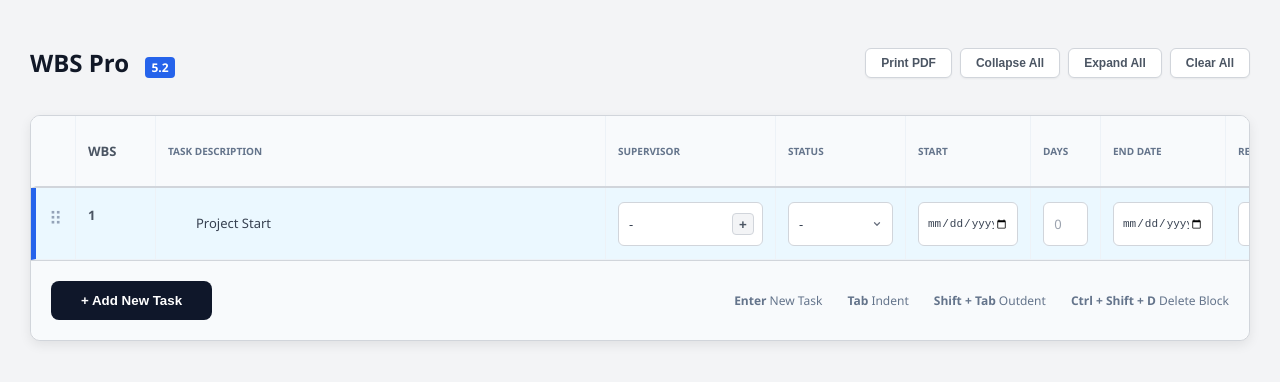
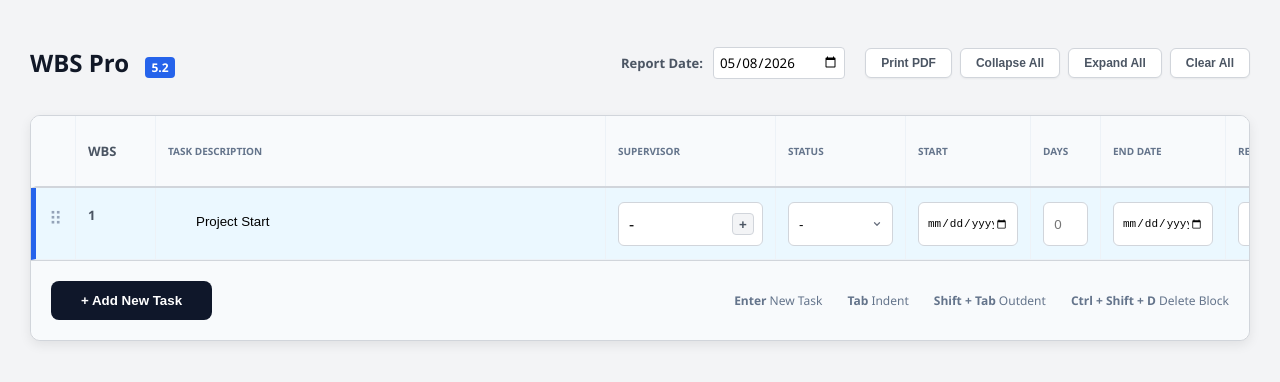
Before and after one commit to jayeshk9/wbs-pro-tool, a React (Create React App) app: page / in a window 1280 px wide. Shown: the top 382 px of the page. Built offline with nearby package versions, Linux system fonts and the light colour scheme.

Commit message:
report changes and dashboard style

```diff
--- a/src/App.css
+++ b/src/App.css
@@ -11,8 +11,17 @@
   --text-size: 13px;
   --text-color: #374151;
   --placeholder-color: #9ca3af;
-  /* Uniform border width to ensure vertical alignment */
   --accent-width: 5px;
+
+  /* Status & Date Colors */
+  --red-bg: #fee2e2;
+  --red-text: #b91c1c;
+  --orange-bg: #ffedd5;
+  --orange-text: #c2410c;
+  --blue-bg: #eff6ff;
+  --blue-text: #1d4ed8;
+  --green-bg: #f0fdf4;
+  --green-text: #15803d;
 }
 
 .App { padding: 30px; background: #f3f4f6; min-height: 100vh; font-family: var(--font-main); }
@@ -21,6 +30,10 @@
 .header-top { display: flex; justify-content: space-between; align-items: center; }
 .header-top h1 { font-size: 24px; color: #111827; }
 .header-top h1 small { font-size: 12px; background: var(--primary); color: white; padding: 2px 6px; border-radius: 4px; margin-left: 10px; }
+
+.header-controls { display: flex; align-items: center; gap: 20px; }
+.date-selector { display: flex; align-items: center; gap: 10px; font-size: 13px; font-weight: 600; color: #4b5563; }
+.date-selector input { padding: 5px; border-radius: 4px; border: 1px solid var(--border); font-family: inherit; }
 
 .bulk-actions { display: flex; gap: 8px; }
 
@@ -45,21 +58,19 @@
   min-height: var(--row-height);
   position: relative;
   width: 100%;
-  /* Fixed left border space for ALL rows to align grid lines */
   border-left: var(--accent-width) solid transparent;
 }
 .wbs-row:hover { filter: brightness(0.98); }
 .z-top { z-index: 100 !important; }
 
-/* Level Colors: Dark to Light Grey (Except Level 0) */
-.wbs-row.level-0 { background-color: #ebf8ff; border-left-color: #2563eb; }
-.wbs-row.level-1 { background-color: #cbd5e0; }
-.wbs-row.level-2 { background-color: #e2e8f0; }
+/* Level Colors: Level 1 is white, then gets darker */
+.wbs-row.level-0 { background-color: #ebf8ff; }
+.wbs-row.level-1 { background-color: #ffffff; }
+.wbs-row.level-2 { background-color: #f8fafc; }
 .wbs-row.level-3 { background-color: #f1f5f9; }
-.wbs-row.level-4, .wbs-row.level-5 { background-color: #f8fafc; }
+.wbs-row.level-4, .wbs-row.level-5 { background-color: #e2e8f0; }
 
-/* Alignment: Highlight collapsed parents with a darker tint and the blue accent */
-.wbs-row.collapsed-parent { border-left-color: #2563eb !important; filter: brightness(0.95); }
+.wbs-row.blue-accent { border-left-color: #2563eb !important; }
 
 .col {
   padding: 0 12px;
@@ -82,7 +93,6 @@
 
 .header-row .col { align-items: center; padding-top: 0; height: 100%; }
 
-/* Fixed Column Widths for Screen Fit */
 .drag-handle-placeholder, .drag-handle { width: 40px; justify-content: center; }
 .drag-handle { padding-top: 18px; color: #94a3b8; font-size: 18px; cursor: grab; }
 
@@ -94,23 +104,6 @@
 .day-col { width: 70px; }
 .remarks-col { flex: 1; min-width: 250px; border-right: 1px solid var(--grid-line); }
 .action-col { width: 45px; justify-content: center; border-right: none; align-items: center; padding-top: 0; flex-shrink: 0; }
-
-/* Input Standardization */
-.task-input-field,
-.clean-input,
-.select-clean,
-.remarks-textarea,
-.names-display {
-  font-family: var(--font-main);
-  font-size: var(--text-size);
-  color: var(--text-color);
-}
-
-.task-input-field::placeholder,
-.remarks-textarea::placeholder,
-.day-input-field::placeholder {
-  color: var(--placeholder-color);
-}
 
 .task-input-wrapper { width: 100%; padding-top: var(--input-offset); display: flex; align-items: center; }
 .task-input-field { flex: 1; border: none; padding: 12px 0; background: transparent; font-weight: 500; }
@@ -129,6 +122,23 @@
   margin-bottom: 12px;
 }
 
+/* Status Color Classes */
+.status-bg-to-be-started { background-color: var(--orange-bg) !important; border-color: #fed7aa; }
+.status-text-to-be-started { color: var(--orange-text) !important; font-weight: 600; }
+
+.status-bg-in-progress { background-color: var(--blue-bg) !important; border-color: #bfdbfe; }
+.status-text-in-progress { color: var(--blue-text) !important; font-weight: 600; }
+
+.status-bg-completed { background-color: var(--green-bg) !important; border-color: #bbf7d0; }
+.status-text-completed { color: var(--green-text) !important; font-weight: 600; }
+
+.status-bg-stuck { background-color: var(--red-bg) !important; border-color: #fecaca; }
+.status-text-stuck { color: var(--red-text) !important; font-weight: 600; }
+
+/* Date Highlight */
+.date-highlight-red { background-color: var(--red-bg) !important; border-color: #fecaca; }
+.date-highlight-red input { color: var(--red-text) !important; font-weight: 600; }
+
 .clean-input { width: 100%; border: none; background: transparent; height: 100%; padding: 0 8px; outline: none; }
 .day-input-field { text-align: center; padding: 0; }
 .date-input { font-family: monospace; font-size: 11px; }
@@ -145,7 +155,7 @@
 }
 .collapse-toggle.hidden { visibility: hidden; }
 
-/* Arrow Colors */
+/* Restored Arrow Colors per Level */
 .arrow-level-0 { color: #2563eb; }
 .arrow-level-1 { color: #d97706; }
 .arrow-level-2 { color: #059669; }
--- a/src/App.js
+++ b/src/App.js
@@ -19,6 +19,8 @@
     ];
   });
 
+  // Today/Report date selector state
+  const [reportDate, setReportDate] = useState(new Date().toISOString().split('T')[0]);
   const [focusId, setFocusId] = useState(null);
   const [activeMenu, setActiveMenu] = useState(null);
 
@@ -56,49 +58,96 @@
     return counters.slice(0, tasks[index].level + 1).join('.');
   };
 
+  const formatDateShort = (dateStr) => {
+    if (!dateStr) return '-';
+    const [y, m, d] = dateStr.split('-');
+    return `${d}/${m}/${y.slice(-2)}`;
+  };
+
+  const getStatusColor = (status) => {
+    switch (status) {
+      case 'to be started': return { fill: [255, 237, 213], text: [194, 65, 12] }; // Orange
+      case 'in progress': return { fill: [239, 246, 255], text: [29, 78, 216] }; // Blue
+      case 'completed': return { fill: [240, 253, 244], text: [21, 128, 61] }; // Green
+      case 'stuck': return { fill: [254, 226, 226], text: [185, 28, 28] }; // Red
+      default: return null;
+    }
+  };
+
   const exportToPDF = () => {
     const doc = new jsPDF('l', 'mm', 'a4');
-    const today = new Date().toLocaleDateString('en-GB', {
-        weekday: 'long', day: 'numeric', month: 'long', year: 'numeric'
-    });
+    const todayStr = formatDateShort(reportDate);
 
     doc.setFontSize(16);
-    doc.text("WBS-Project Report", 14, 15);
+    doc.text("Ajmer Estate Project Report", 14, 15);
     doc.setFontSize(10);
-    doc.text("Work Breakdown Structure", 14, 22);
-    doc.text(today, 14, 28);
+    doc.text(`Date: ${todayStr}`, 14, 22);
 
     const tableData = tasks.map((task, index) => {
       const wbsNum = generateWBSString(index);
-      const indent = "  ".repeat(task.level);
+      const indent = "    ".repeat(task.level);
       return [
         wbsNum,
         indent + task.text,
         task.assignedTo.join(', ') || '-',
         task.status,
-        task.endDate || '-',
+        formatDateShort(task.startDate),
+        task.days || '-',
+        formatDateShort(task.endDate),
         task.remarks || '-'
       ];
     });
 
     autoTable(doc, {
-      startY: 35,
-      head: [['WBS', 'Task', 'Supervisor', 'Status', 'Due', 'Notes']],
+      startY: 30,
+      head: [['WBS', 'TASK DESCRIPTION', 'SUPERVISOR', 'STATUS', 'START', 'DAYS', 'END DATE', 'REMARKS']],
       body: tableData,
       theme: 'grid',
-      headStyles: { fillGray: [240, 240, 240], textColor: [50, 50, 50], fontStyle: 'bold', fontSize: 9 },
-      styles: { fontSize: 8, cellPadding: 3, valign: 'middle' },
+      headStyles: { fillGray: [240, 240, 240], textColor: [50, 50, 50], fontStyle: 'bold', fontSize: 8 },
+      styles: { fontSize: 7, cellPadding: 2, valign: 'middle' },
       columnStyles: {
-        0: { cellWidth: 18 },
-        1: { cellWidth: 80 },
-        2: { cellWidth: 50 },
+        0: { cellWidth: 15 },
+        1: { cellWidth: 65 },
+        2: { cellWidth: 40 },
         3: { cellWidth: 25 },
-        4: { cellWidth: 25 },
-        5: { cellWidth: 'auto' }
+        4: { cellWidth: 20 },
+        5: { cellWidth: 12 },
+        6: { cellWidth: 20 },
+        7: { cellWidth: 'auto' }
+      },
+      didParseCell: (data) => {
+        const taskIdx = data.row.index;
+        const task = tasks[taskIdx];
+
+        if (data.section === 'body') {
+          // Row Background Colors based on Level
+          if (task.level === 0) data.cell.styles.fillColor = [235, 248, 255];
+          else if (task.level === 1) data.cell.styles.fillColor = [255, 255, 255];
+          else if (task.level === 2) data.cell.styles.fillColor = [248, 250, 252];
+          else if (task.level === 3) data.cell.styles.fillColor = [241, 245, 249];
+          else if (task.level >= 4) data.cell.styles.fillColor = [226, 232, 240];
+
+          // Status Coloring
+          if (data.column.index === 3) {
+            const colors = getStatusColor(task.status);
+            if (colors) {
+              data.cell.styles.fillColor = colors.fill;
+              data.cell.styles.textColor = colors.text;
+            }
+          }
+
+          // Date Highlight (Red)
+          const isStartRed = task.startDate === reportDate;
+          const isEndRed = task.endDate === reportDate;
+          if ((data.column.index === 4 && isStartRed) || (data.column.index === 6 && isEndRed)) {
+            data.cell.styles.fillColor = [254, 226, 226];
+            data.cell.styles.textColor = [185, 28, 28];
+          }
+        }
       }
     });
 
-    doc.save(`WBS_Report_${new Date().toISOString().split('T')[0]}.pdf`);
+    doc.save(`WBS_Report_${reportDate}.pdf`);
   };
 
   const updateDates = (task, field, value) => {
@@ -202,11 +251,17 @@
       <header className="header">
         <div className="header-top">
           <h1>WBS Pro <small>5.2</small></h1>
-          <div className="bulk-actions">
-            <button className="secondary-btn print-btn" onClick={exportToPDF}>Print PDF</button>
-            <button className="secondary-btn" onClick={() => setTasks(tasks.map(t => ({...t, isCollapsed: true})))}>Collapse All</button>
-            <button className="secondary-btn" onClick={() => setTasks(tasks.map(t => ({...t, isCollapsed: false})))}>Expand All</button>
-            <button className="secondary-btn delete-all" onClick={() => window.confirm("Clear project?") && setTasks([{ id: 'init', text: '', level: 0, isCollapsed: false, assignedTo: [], status: '-' }])}>Clear All</button>
+          <div className="header-controls">
+            <div className="date-selector">
+              <label>Report Date:</label>
+              <input type="date" value={reportDate} onChange={(e) => setReportDate(e.target.value)} />
+            </div>
+            <div className="bulk-actions">
+              <button className="secondary-btn print-btn" onClick={exportToPDF}>Print PDF</button>
+              <button className="secondary-btn" onClick={() => setTasks(tasks.map(t => ({...t, isCollapsed: true})))}>Collapse All</button>
+              <button className="secondary-btn" onClick={() => setTasks(tasks.map(t => ({...t, isCollapsed: false})))}>Expand All</button>
+              <button className="secondary-btn delete-all" onClick={() => window.confirm("Clear project?") && setTasks([{ id: 'init', text: '', level: 0, isCollapsed: false, assignedTo: [], status: '-' }])}>Clear All</button>
+            </div>
           </div>
         </div>
       </header>
@@ -248,11 +303,12 @@
 
                     const hasChildren = index < tasks.length - 1 && tasks[index + 1].level > task.level;
                     const isMenuOpen = activeMenu?.id === task.id;
+                    const showBlueAccent = task.level === 0 || (hasChildren && task.isCollapsed);
 
                     return (
                       <Draggable key={task.id} draggableId={task.id} index={index}>
                         {(provided) => (
-                          <div ref={provided.innerRef} {...provided.draggableProps} onKeyDown={(e) => handleKeyDown(e, index)} className={`wbs-row level-${task.level} ${task.isCollapsed ? 'collapsed-parent' : ''} ${isMenuOpen ? 'z-top' : ''}`}>
+                          <div ref={provided.innerRef} {...provided.draggableProps} onKeyDown={(e) => handleKeyDown(e, index)} className={`wbs-row level-${task.level} ${showBlueAccent ? 'blue-accent' : ''} ${isMenuOpen ? 'z-top' : ''}`}>
                             <div {...provided.dragHandleProps} className="col drag-handle">⠿</div>
 
                             <div className="col num-col">
@@ -287,15 +343,15 @@
                             </div>
 
                             <div className="col status-col">
-                              <div className="cell-input">
-                                <select value={task.status} onKeyDown={(e) => handleKeyDown(e, index)} onChange={(e) => toggleSelection(task.id, 'status', e.target.value)} className={`select-clean status-${task.status.replace(/\s+/g, '-')}`}>
+                              <div className={`cell-input status-bg-${task.status.replace(/\s+/g, '-')}`}>
+                                <select value={task.status} onKeyDown={(e) => handleKeyDown(e, index)} onChange={(e) => toggleSelection(task.id, 'status', e.target.value)} className={`select-clean status-text-${task.status.replace(/\s+/g, '-')}`}>
                                   {STATUS_OPTIONS.map(s => <option key={s} value={s}>{s}</option>)}
                                 </select>
                               </div>
                             </div>
 
                             <div className="col date-col">
-                              <div className="cell-input">
+                              <div className={`cell-input ${task.startDate === reportDate ? 'date-highlight-red' : ''}`}>
                                 <input type="date" value={task.startDate} onKeyDown={(e) => handleKeyDown(e, index)} onChange={(e) => setTasks(tasks.map(t => t.id === task.id ? updateDates(t, 'startDate', e.target.value) : t))} className="clean-input date-input" />
                               </div>
                             </div>
@@ -307,7 +363,7 @@
                             </div>
 
                             <div className="col date-col">
-                              <div className="cell-input">
+                              <div className={`cell-input ${task.endDate === reportDate ? 'date-highlight-red' : ''}`}>
                                 <input type="date" value={task.endDate} onKeyDown={(e) => handleKeyDown(e, index)} onChange={(e) => setTasks(tasks.map(t => t.id === task.id ? updateDates(t, 'endDate', e.target.value) : t))} className="clean-input date-input" />
                               </div>
                             </div>
```
